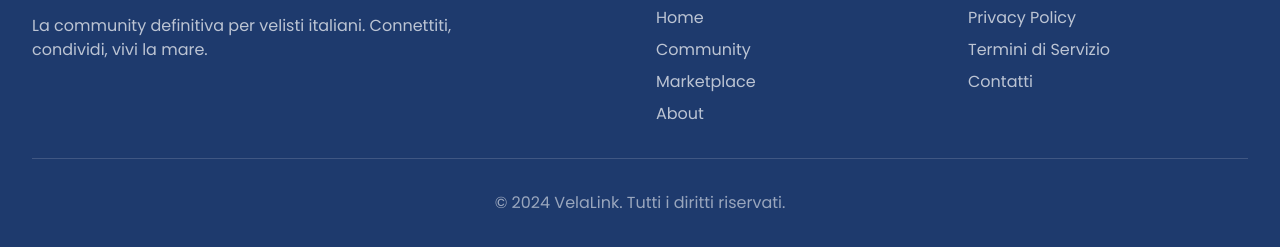
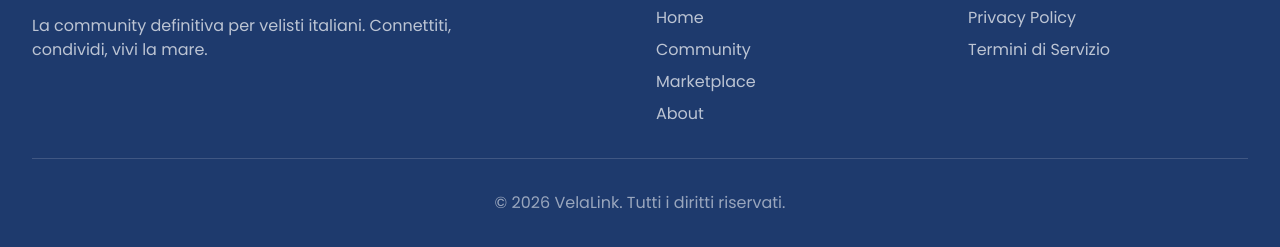
Before and after one commit to novatechsc-wq/SailConnect_SPA, a React (Vite) app: page / in a window 1280 px wide. Shown: the part 3661-3908 px from the top of the page. Built offline with nearby package versions, Linux system fonts and the light colour scheme.

Commit message:
Update Footer component

```diff
--- a/src/components/Footer.jsx
+++ b/src/components/Footer.jsx
@@ -29,12 +29,11 @@ const Footer = () => {
             <ul className="space-y-2 text-white/70">
               <li><a href="#" className="hover:text-primary-light transition-colors">Privacy Policy</a></li>
               <li><a href="#" className="hover:text-primary-light transition-colors">Termini di Servizio</a></li>
-              <li><a href="#contatti" className="hover:text-primary-light transition-colors">Contatti</a></li>
             </ul>
           </div>
         </div>
         <div className="border-t border-white/15 pt-8 text-center text-white/55">
-          <p>&copy; 2024 VelaLink. Tutti i diritti riservati.</p>
+          <p>&copy; 2026 VelaLink. Tutti i diritti riservati.</p>
         </div>
       </div>
     </footer>
```
